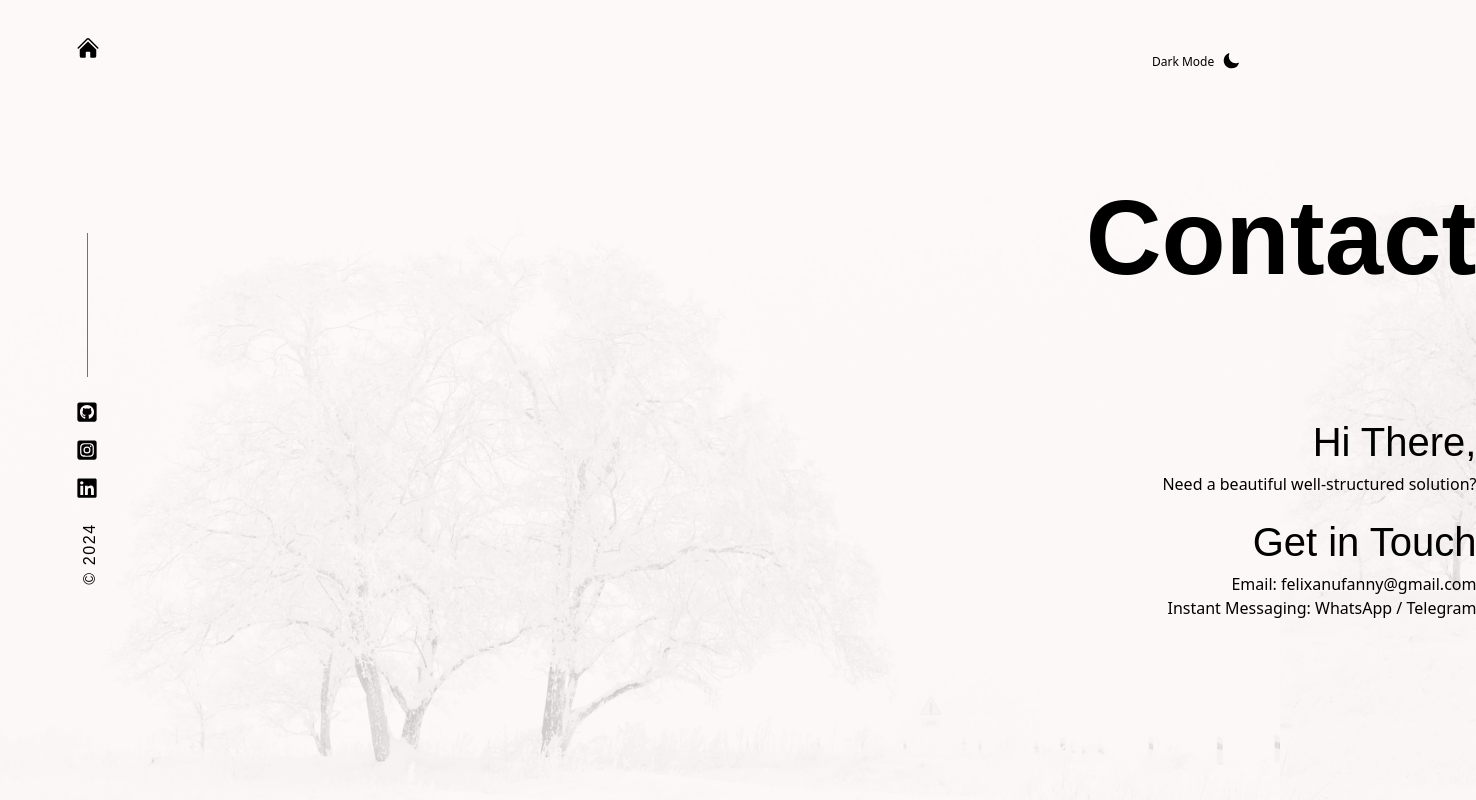
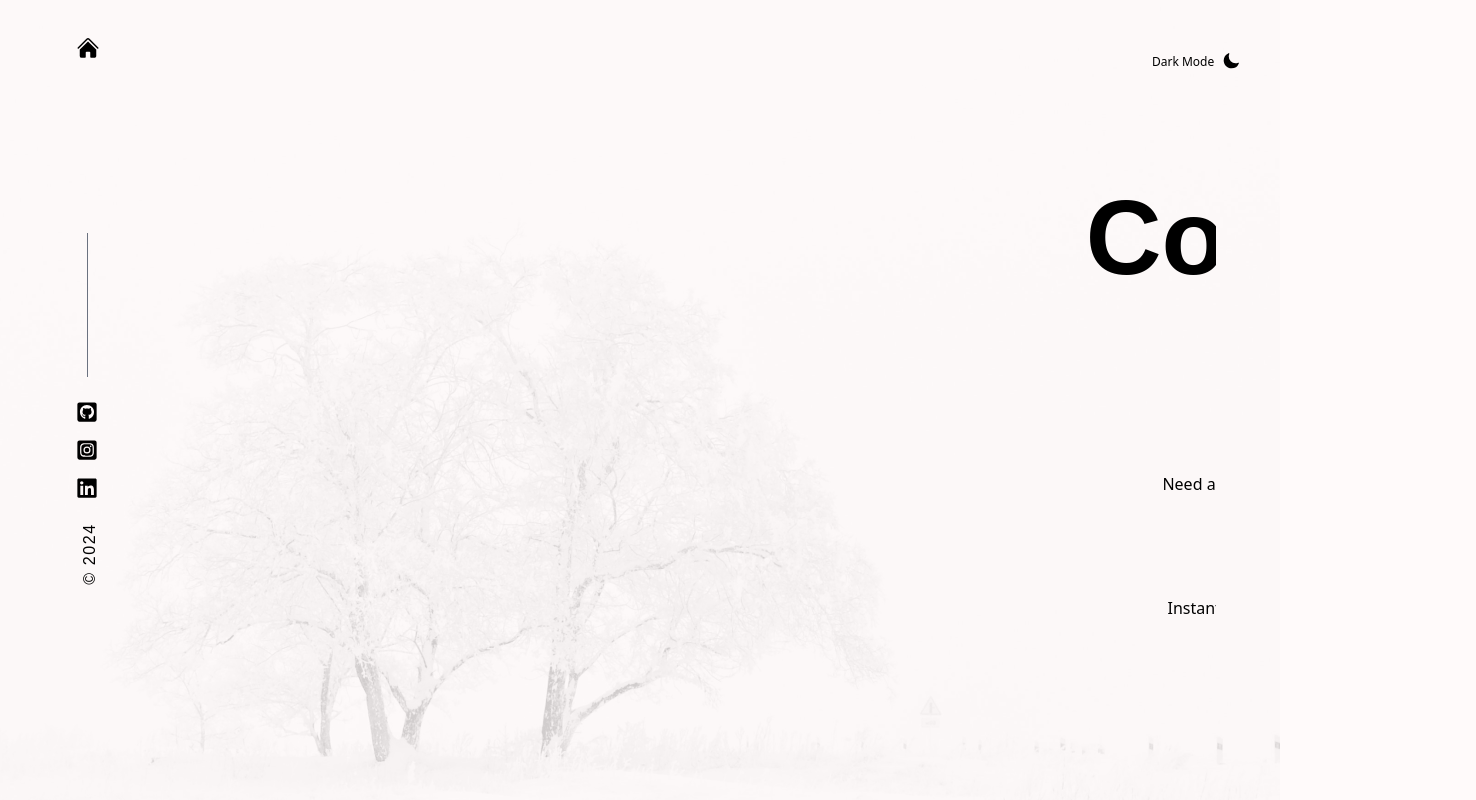
Before and after one commit to codesfanny/Project-Z, a React (Create React App) app: page /contact in a window 1280 px wide. Shown: the whole page, 1476 px wide, since content can reach past the window. Built offline with nearby package versions, Linux system fonts and the light colour scheme; a web font is replaced by a local one.

Commit message:
overflow-x now hidden

```diff
--- a/src/index.css
+++ b/src/index.css
@@ -14,11 +14,16 @@ body {
   background-size:contain;
   background-blend-mode: multiply;
   background-color: rgba(255,250,250);
+  overflow-x: hidden;
 }
 
+#root{
+  overflow-x: hidden;
+}
 .container{
   width: 90%;
   margin: auto;
+  overflow-x: hidden;
 }
 
 @layer {
```
